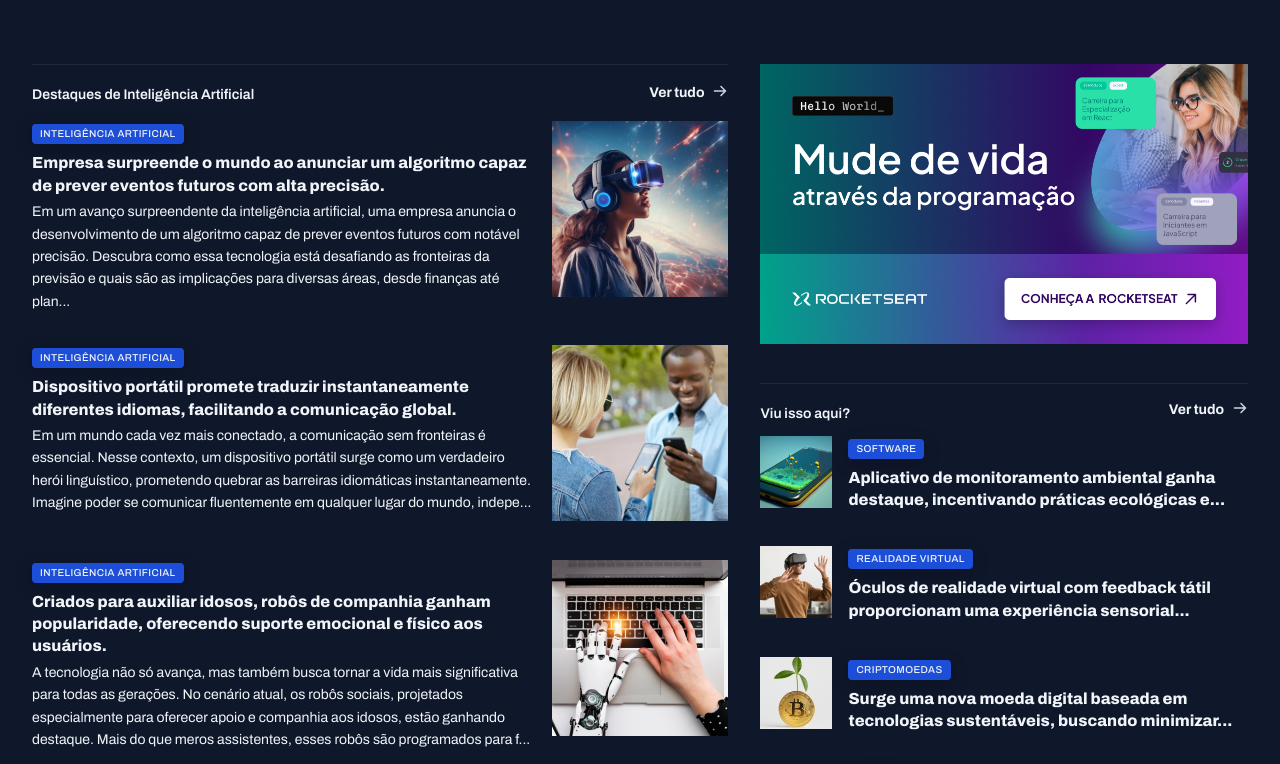
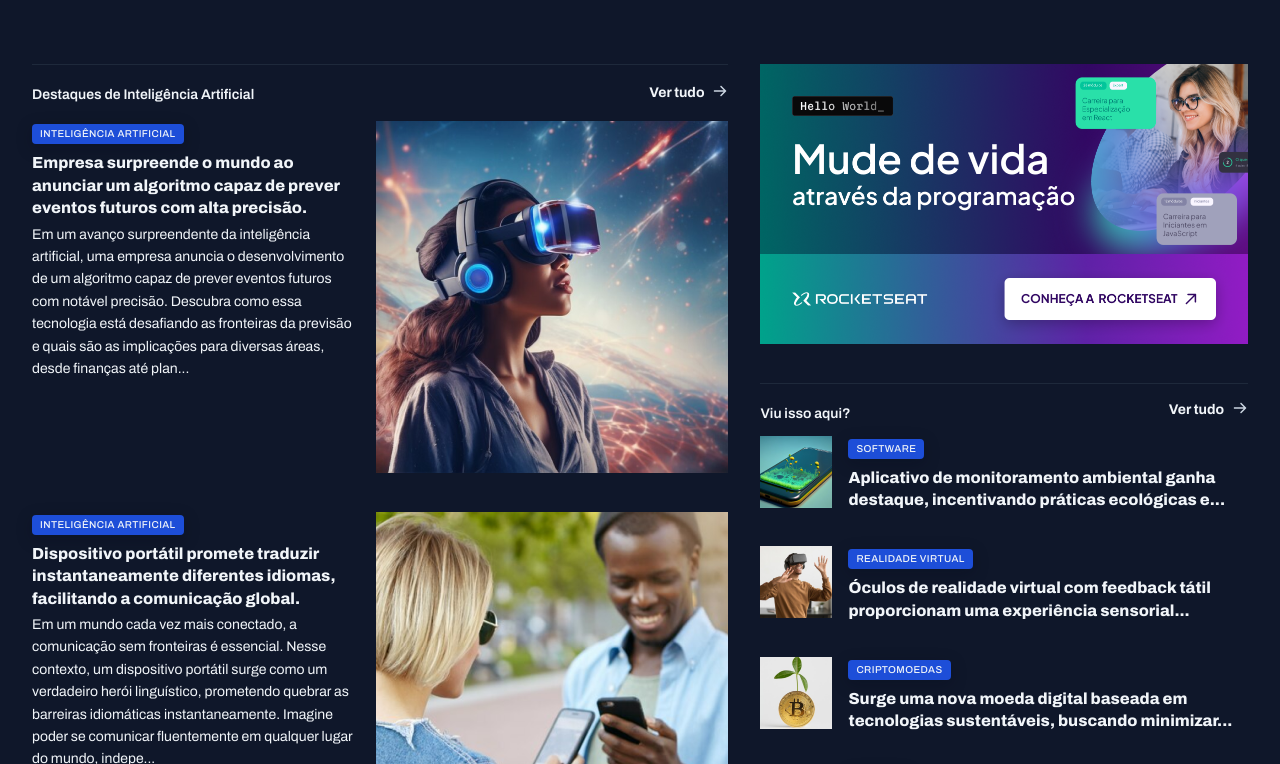
Before and after one commit to beefreguglia/full-stack-technews, a plain HTML site: page index.html in a window 1280 px wide. Shown: the part 980-1744 px from the top of the page. Drawn offline with Linux system fonts and the light colour scheme.

```diff
--- a/styles/sections.css
+++ b/styles/sections.css
@@ -103,7 +103,8 @@
 
 
   & img {
-    width: 176px;
+    min-width: 80px;
+    height: 80px;
     aspect-ratio: 1 / 1;
     object-fit: cover;
   }
@@ -146,4 +147,11 @@
       grid-template-columns: repeat(4, 1fr);
     }
   }
+
+  #ai {
+    & img {
+      min-width: 176px;
+      height: auto;
+    }
+  }
 }
```
Also changed, not shown: assets/desktop.png (added), 1 other file.
